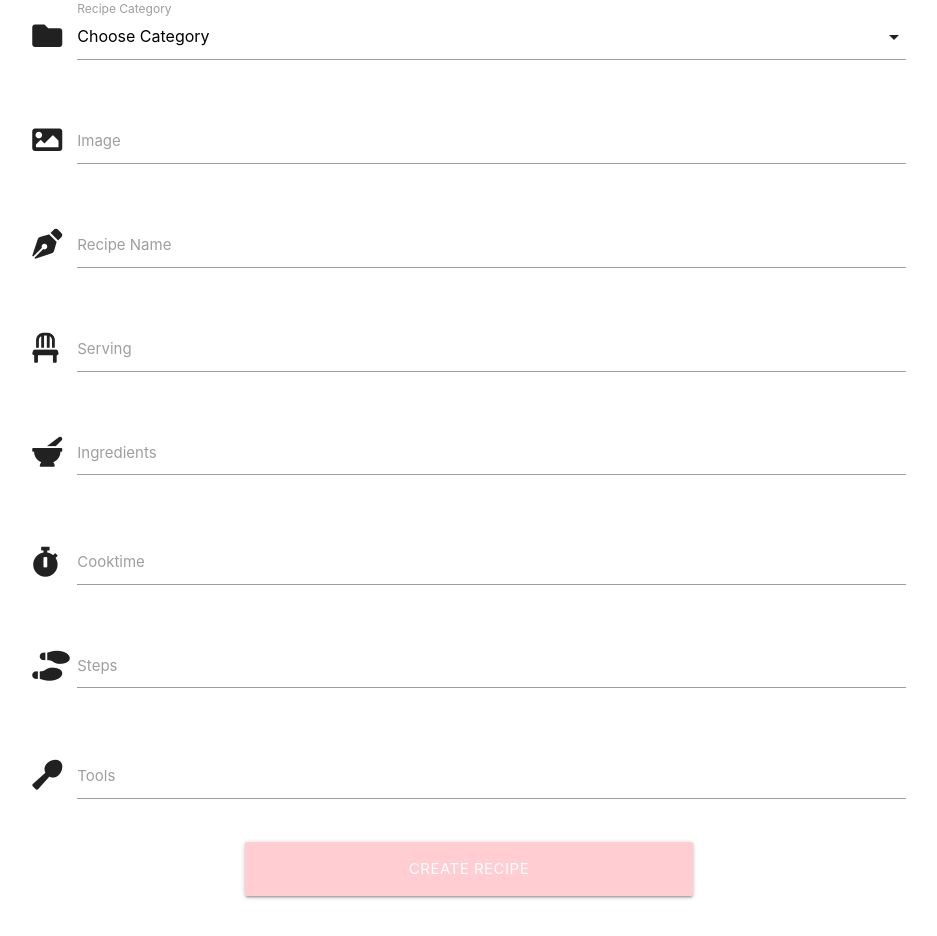
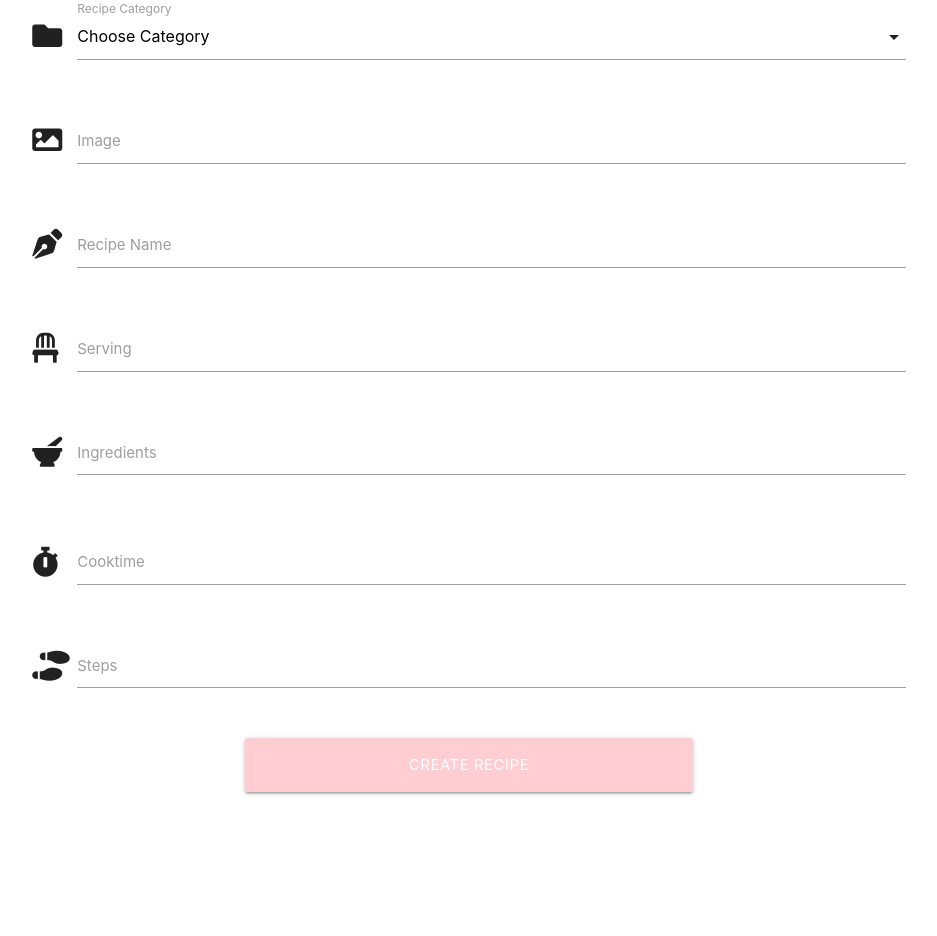
Before and after one commit to antoniotorone/Love-At-First-Bite, a Flask app: page /create_recipe in a window 1280 px wide. Shown: the part 160-1096 px from the top of the page, without its empty margins (171-1108 px from the left). After the commit the page ends 955 px from the top, so only its background shows below. Run offline with Flask 2, Linux system fonts and the light colour scheme; data that the repository does not hold is empty; some libraries are stand-ins or nearby versions.

Commit message:
recipes added

```diff
--- a/app.py
+++ b/app.py
@@ -138,7 +138,6 @@ def edit_recipe(recipe_id):
             "ingredients": request.form.getlist("ingredients"),
             "cooktime": request.form.get("cooktime"),
             "steps": request.form.getlist("steps"),
-            "tools": request.form.get("tools"),
             "created_by": session["user"]
         }
         mongo.db.recipes.update({"_id": ObjectId(recipe_id)}, edit)
--- a/templates/create_recipe.html
+++ b/templates/create_recipe.html
@@ -72,14 +72,8 @@
                 <label for="steps">Steps</label>
             </div>
         </div>
-        <!--Tools needed-->
-        <div class="row">
-            <div class="input-field col s12">
-                <i class="fas fa-utensil-spoon prefix"></i>
-                <input id="tools" name="tools" type="text" class="validate" required>
-                <label for="tools">Tools</label>
-            </div>
-        </div>
+
+
         <!--Button submit form-->
         <div class="row">
             <button class="btn-large  #ffcdd2 red lighten-4 col s6 offset-s3 center-align" type="submit">Create Recipe
```
Also changed, not shown: templates/profile.html (+4 -5 lines), templates/recipes.html (+10 -4 lines).
